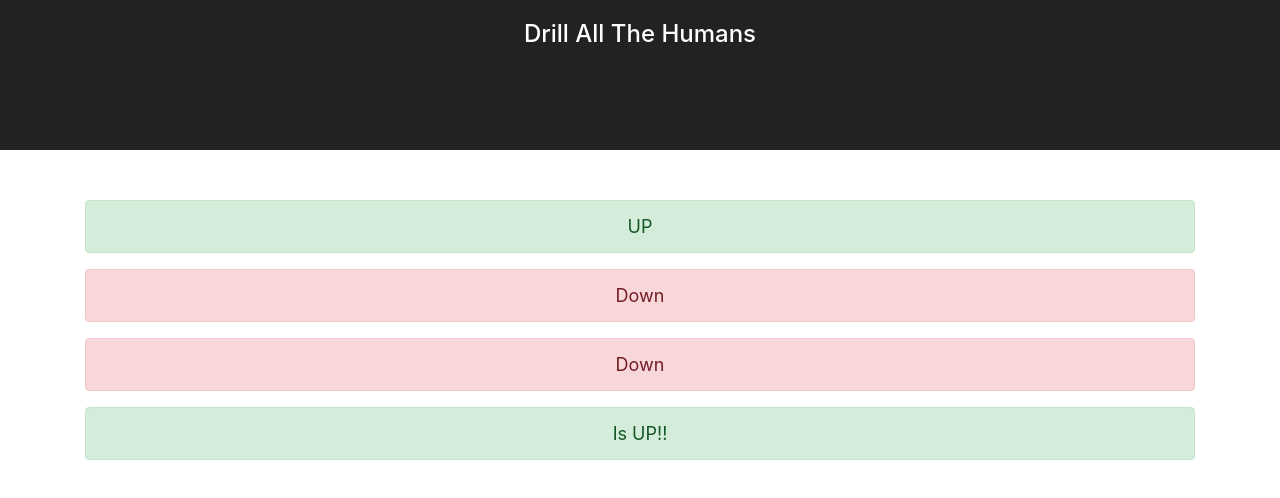
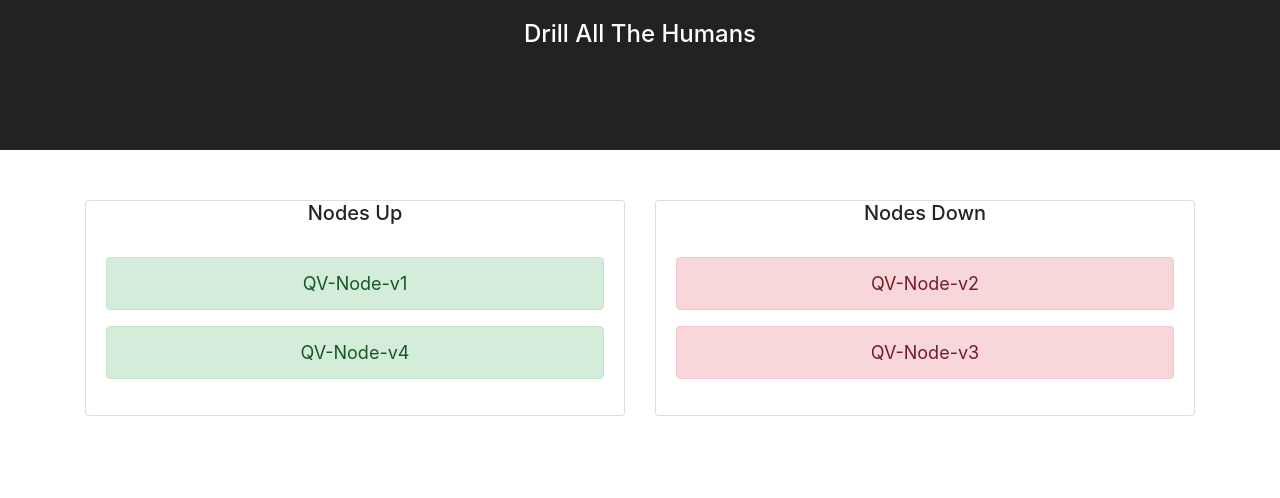
Before and after one commit to anmatika/front-hackathon, a React (Create React App) app: page / in a window 1280 px wide. Shown: the top 498 px of the page. Built offline with nearby package versions, Linux system fonts and the light colour scheme.

Commit message:
separate in boxes

```diff
--- a/src/App.js
+++ b/src/App.js
@@ -11,19 +11,19 @@ class App extends Component {
       nodes: [
         {
           statusCode: "UP",
-          statusText: "UP",
+          statusText: "QV-Node-v1",
         },
         {
-          statusCode: "Down",
-          statusText: "Down",
+          statusCode: "DOWN",
+          statusText: "QV-Node-v2",
         },
         {
-          statusCode: "Down",
-          statusText: "Down",
+          statusCode: "DOWN",
+          statusText: "QV-Node-v3",
         },
         {
           statusCode: "UP",
-          statusText: "Is UP!!",
+          statusText: "QV-Node-v4",
         },
       ],
     };
--- a/src/Components/NodeList.js
+++ b/src/Components/NodeList.js
@@ -1,9 +1,34 @@
 import React from "react";
 import { Line } from "react-chartjs-2";
+import { Row, Col } from "reactstrap";
+import { Card, CardImg, CardText, CardBody, CardTitle, CardSubtitle, Button } from "reactstrap";
 import Node from "./Node";
 
 const NodeList = props => {
-  return <div>{props.nodes.map(c => <Node statusText={c.statusText} statusCode={c.statusCode} />)}</div>;
+  return (
+    <Row>
+      <Col xs="6">
+        <Card>
+          <CardTitle>Nodes Up</CardTitle>
+          <CardBody>
+            {props.nodes
+              .filter(c => c.statusCode === "UP")
+              .map(c => <Node statusText={c.statusText} statusCode={c.statusCode} />)}
+          </CardBody>
+        </Card>
+      </Col>
+      <Col xs="6">
+        <Card>
+          <CardTitle>Nodes Down</CardTitle>
+          <CardBody>
+            {props.nodes
+              .filter(c => c.statusCode === "DOWN")
+              .map(c => <Node statusText={c.statusText} statusCode={c.statusCode} />)}
+          </CardBody>
+        </Card>
+      </Col>
+    </Row>
+  );
 };
 
 export default NodeList;
```
